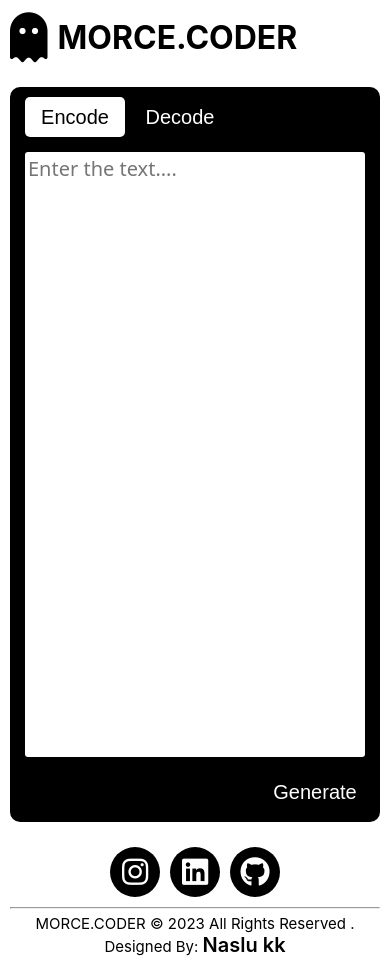
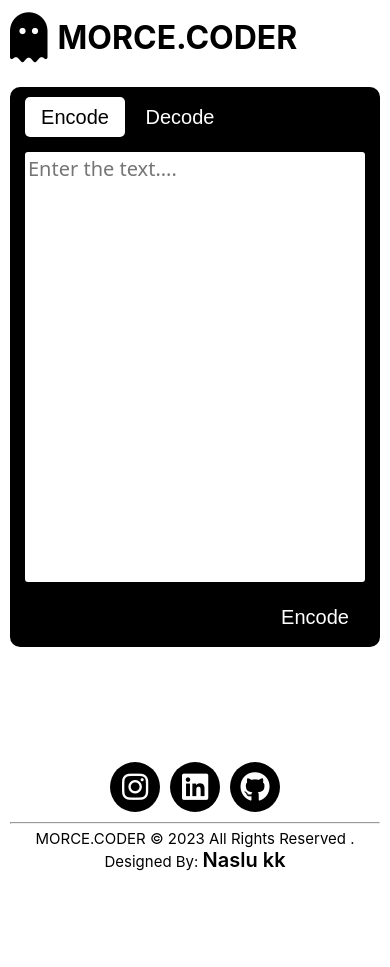
Before and after one commit to Naslukk/Morce_coder, a React (Create React App) app: page / in a window 390 px wide. After the commit the page ends 882 px from the top, so only its background shows below. Built offline with nearby package versions, Linux system fonts and the light colour scheme.

Commit message:
Footer edited

```diff
--- a/src/Components/Body/Body.css
+++ b/src/Components/Body/Body.css
@@ -75,6 +75,11 @@ textarea{
 }
 @media screen and (max-width: 480px){
     textarea{
-        height: calc(80vh - 70px);
+        height: calc(500px - 70px);
+    }
+    .output-text{
+        height: 200px;
+        max-height: 100%;
+
     }
 }
--- a/src/Components/Body/Body.js
+++ b/src/Components/Body/Body.js
@@ -95,7 +95,7 @@ function Body() {
                     </textarea>
                 </div>
                 <div className='gen-wrapper'>
-                    <button className='btn'  onClick={isDecode && Input ? decodeMorseToText : encodeTextToMorse }>Generate</button>
+                    <button className='btn'  onClick={isDecode && Input ? decodeMorseToText : encodeTextToMorse }>{isDecode ? "Decode"  : "Encode"}</button>
                 </div>
                 {(isDisplay && Output) ? (
                     <div>
--- a/src/Components/Footer/Footer.css
+++ b/src/Components/Footer/Footer.css
@@ -2,6 +2,7 @@
     display: grid;
     margin: 10px;
     grid-gap: 5px;
+    margin-top: 100px;
 }
 .icon{
     background: #000000;
```
